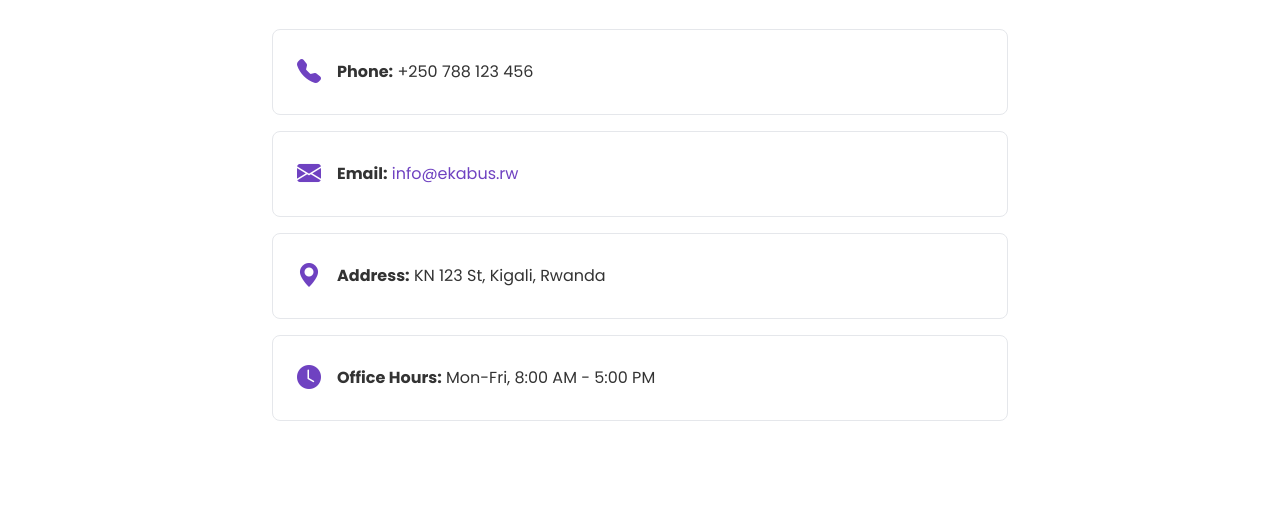
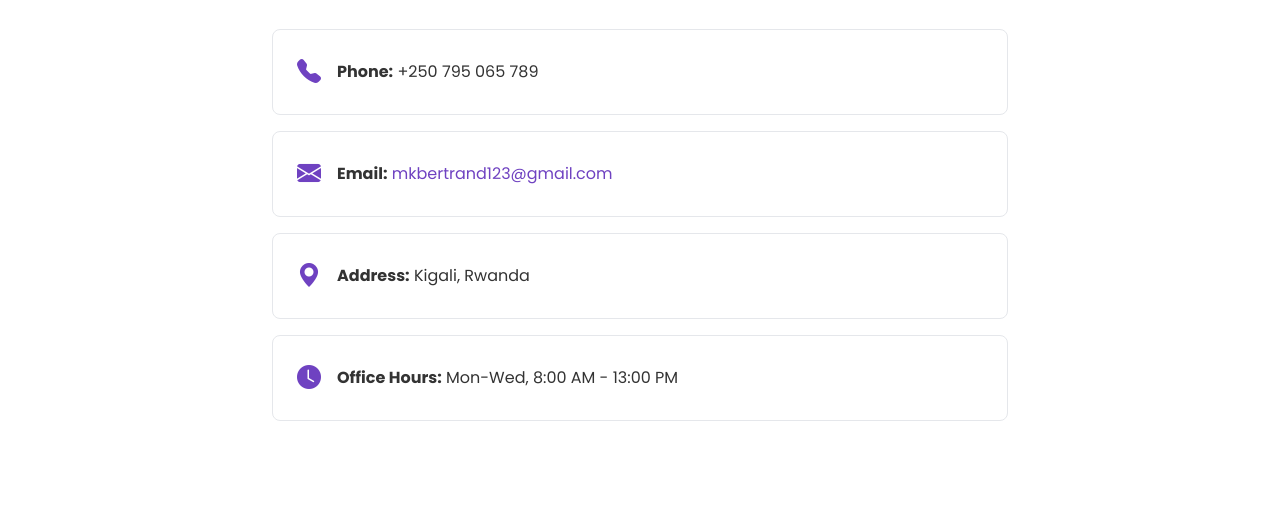
Before and after one commit to MKB-NEL/Banguka, a plain HTML site: page contact.html in a window 1280 px wide. Shown: the part 215-747 px from the top of the page. Drawn offline with nearby package versions, Linux system fonts and the light colour scheme; a script that the page names is missing.

Commit message:
Update contact.html

```diff
--- a/contact.html
+++ b/contact.html
@@ -189,19 +189,19 @@
                 <div class="col-md-8">
                     <div class="contact-card mb-3 d-flex align-items-center">
                         <i class="bi bi-telephone-fill"></i>
-                        <p><strong>Phone:</strong> +250 788 123 456</p>
+                        <p><strong>Phone:</strong> +250 795 065 789</p>
                     </div>
                     <div class="contact-card mb-3 d-flex align-items-center">
                         <i class="bi bi-envelope-fill"></i>
-                        <p><strong>Email:</strong> <a href="mailto:info@ekabus.rw">info@ekabus.rw</a></p>
+                        <p><strong>Email:</strong> <a href="mailto:info@ekabus.rw">mkbertrand123@gmail.com</a></p>
                     </div>
                     <div class="contact-card mb-3 d-flex align-items-center">
                         <i class="bi bi-geo-alt-fill"></i>
-                        <p><strong>Address:</strong> KN 123 St, Kigali, Rwanda</p>
+                        <p><strong>Address:</strong> Kigali, Rwanda</p>
                     </div>
                     <div class="contact-card mb-3 d-flex align-items-center">
                         <i class="bi bi-clock-fill"></i>
-                        <p><strong>Office Hours:</strong> Mon-Fri, 8:00 AM - 5:00 PM</p>
+                        <p><strong>Office Hours:</strong> Mon-Wed, 8:00 AM - 13:00 PM</p>
                     </div>
                     <div id="donate-button-container">
                         <div id="donate-button"></div>
```
